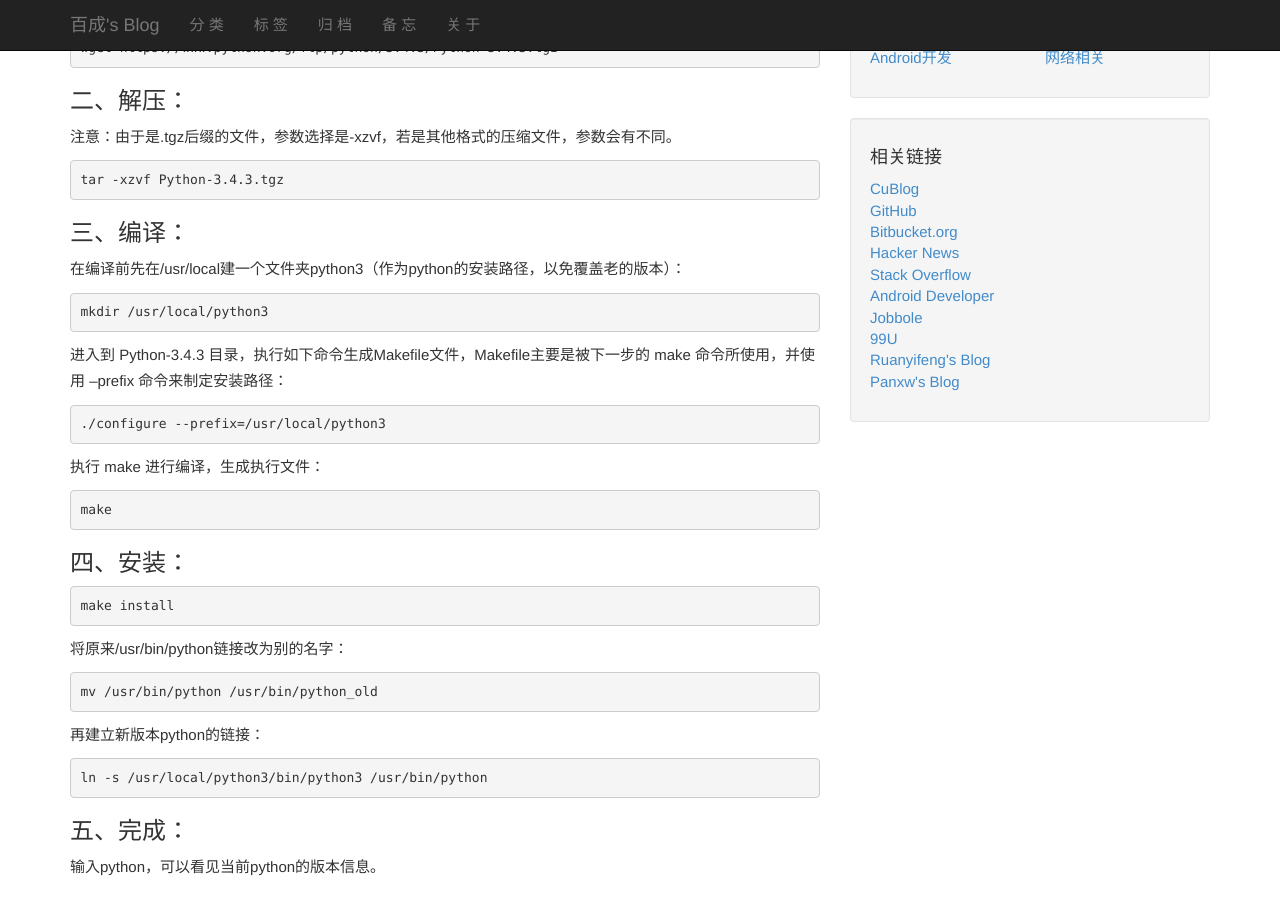
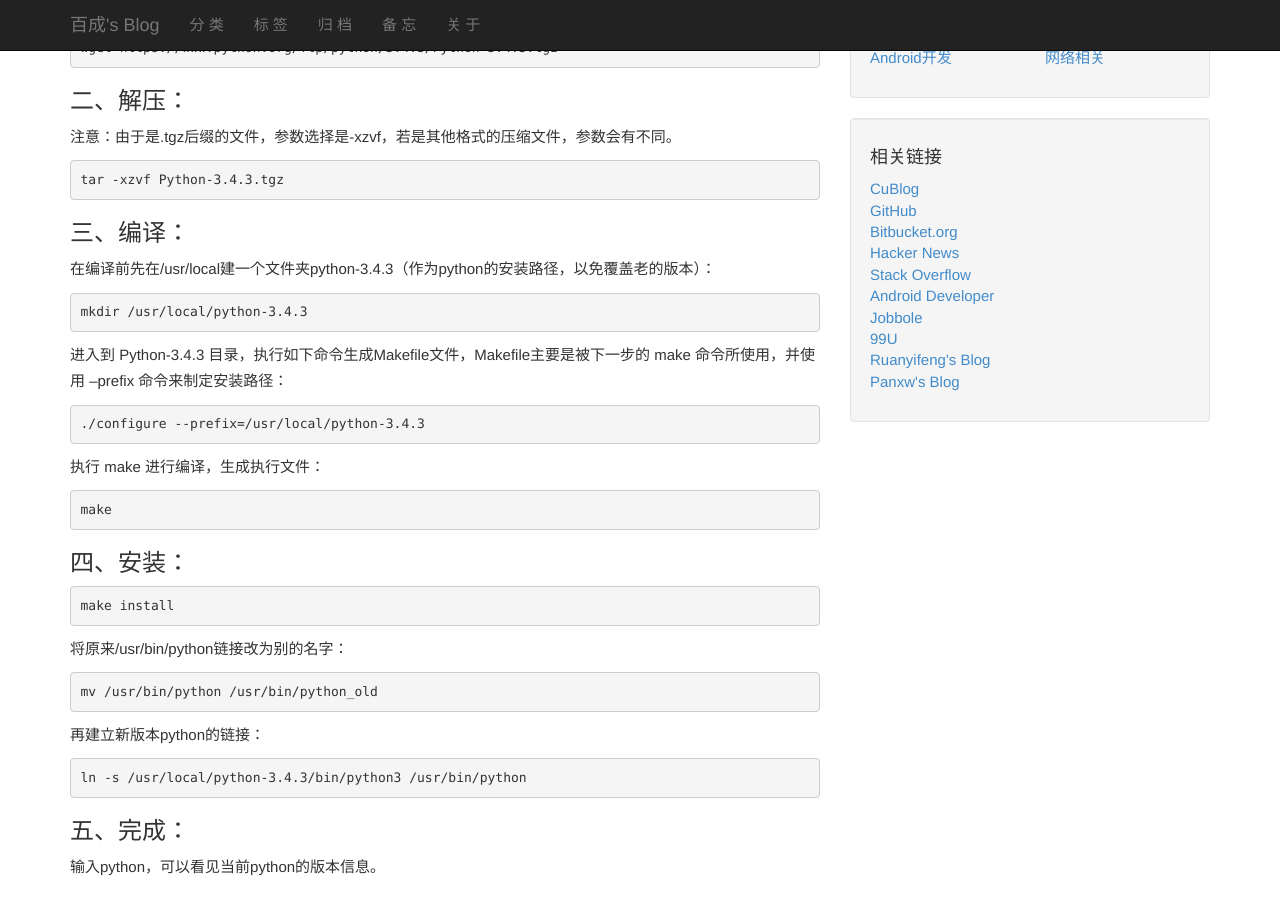
Before and after one commit to zbc0512/zbc0512.github.io, a Jekyll site: the page built from _posts/2015-08-06-linux-python-install.md, in a window 1280 px wide and 900 px high, scrolled down 281 px. Built offline with Jekyll 4.4.1, drawn with Linux system fonts in a browser that asks for light colours; Markdown is read by kramdown in place of the engine named in the settings; comment, search, counter and statistics services are not loaded.

Commit message:
Update 2015-08-06-linux-python-install.md

```diff
--- a/_posts/2015-08-06-linux-python-install.md
+++ b/_posts/2015-08-06-linux-python-install.md
@@ -19,13 +19,13 @@ Linux下一般都有预装Python，但是版本都较低，有时需要安装相
     tar -xzvf Python-3.4.3.tgz
 
 ###三、编译：
-  在编译前先在/usr/local建一个文件夹python3（作为python的安装路径，以免覆盖老的版本）：
+  在编译前先在/usr/local建一个文件夹python-3.4.3（作为python的安装路径，以免覆盖老的版本）：
 
-    mkdir /usr/local/python3
+    mkdir /usr/local/python-3.4.3
 
   进入到 Python-3.4.3 目录，执行如下命令生成Makefile文件，Makefile主要是被下一步的 make 命令所使用，并使用 --prefix 命令来制定安装路径：
 
-    ./configure --prefix=/usr/local/python3
+    ./configure --prefix=/usr/local/python-3.4.3
 
   执行 make 进行编译，生成执行文件：
 
@@ -41,7 +41,7 @@ Linux下一般都有预装Python，但是版本都较低，有时需要安装相
 
   再建立新版本python的链接：
 
-    ln -s /usr/local/python3/bin/python3 /usr/bin/python
+    ln -s /usr/local/python-3.4.3/bin/python3 /usr/bin/python
 
 ###五、完成：
 输入python，可以看见当前python的版本信息。
```
